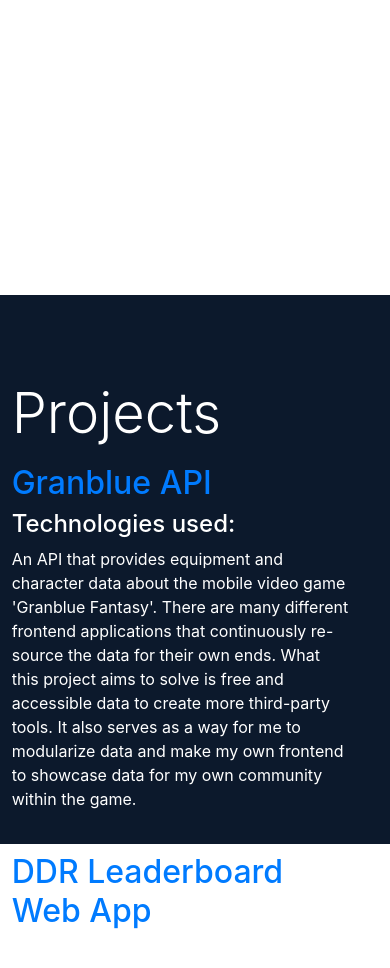
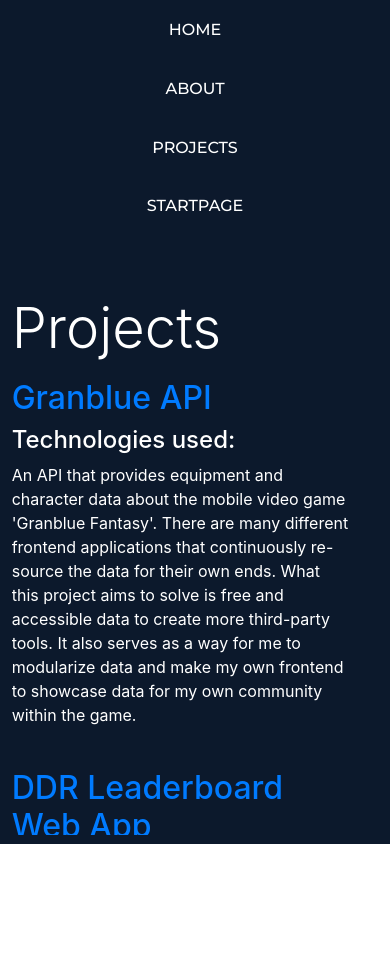
Before and after one commit to miiwo/miiwo.github.io, a Next.js app: page /projects in a window 390 px wide. Shown: the top 968 px of the page. After the commit the page ends 844 px from the top, so only its background shows below. Built offline with nearby package versions, Linux system fonts and the light colour scheme.

Commit message:
Update style sheet to be responsive at mobile

```diff
--- a/src/stylesheets/about.css
+++ b/src/stylesheets/about.css
@@ -33,8 +33,27 @@
         height: 60vh;
     }
 }
+
 @media only screen and (min-width: 768px) {
-    /* For laptop: */
+    /* For IPAD */
+    .aboutPara {
+        width: 50vw;
+        margin: auto;
+        margin-top: 20px;
+        text-align: center;
+    }
+
+    .seashellPic {
+        position: absolute;
+        left: 13vw;
+        top: 25vh;
+        opacity: 50%;
+        width: 600px;
+        height: 556px;
+    }
+  }
+
+  @media only screen and (min-width: 992px) {
     .aboutPara {
         width: 34vw;
         margin: auto;
--- a/src/stylesheets/projects.css
+++ b/src/stylesheets/projects.css
@@ -35,9 +35,23 @@
     margin-bottom: 5vh;
 }
 
+
+@media only screen and (min-width: 0px) {
+    /* For mobile */
+    .projects {
+        top: 0vh;
+        height: 100vh;
+    }
+
+    .projects-centered {
+        height: 54vh;
+    }
+}
+
 @media only screen and (max-width: 600px) {
     .projects {
-        top: 35vh;
-        height: 65vh;
+        top: 0vh;
+        padding-top: 35vh;
+        height: 100vh;
     }
 }
```
